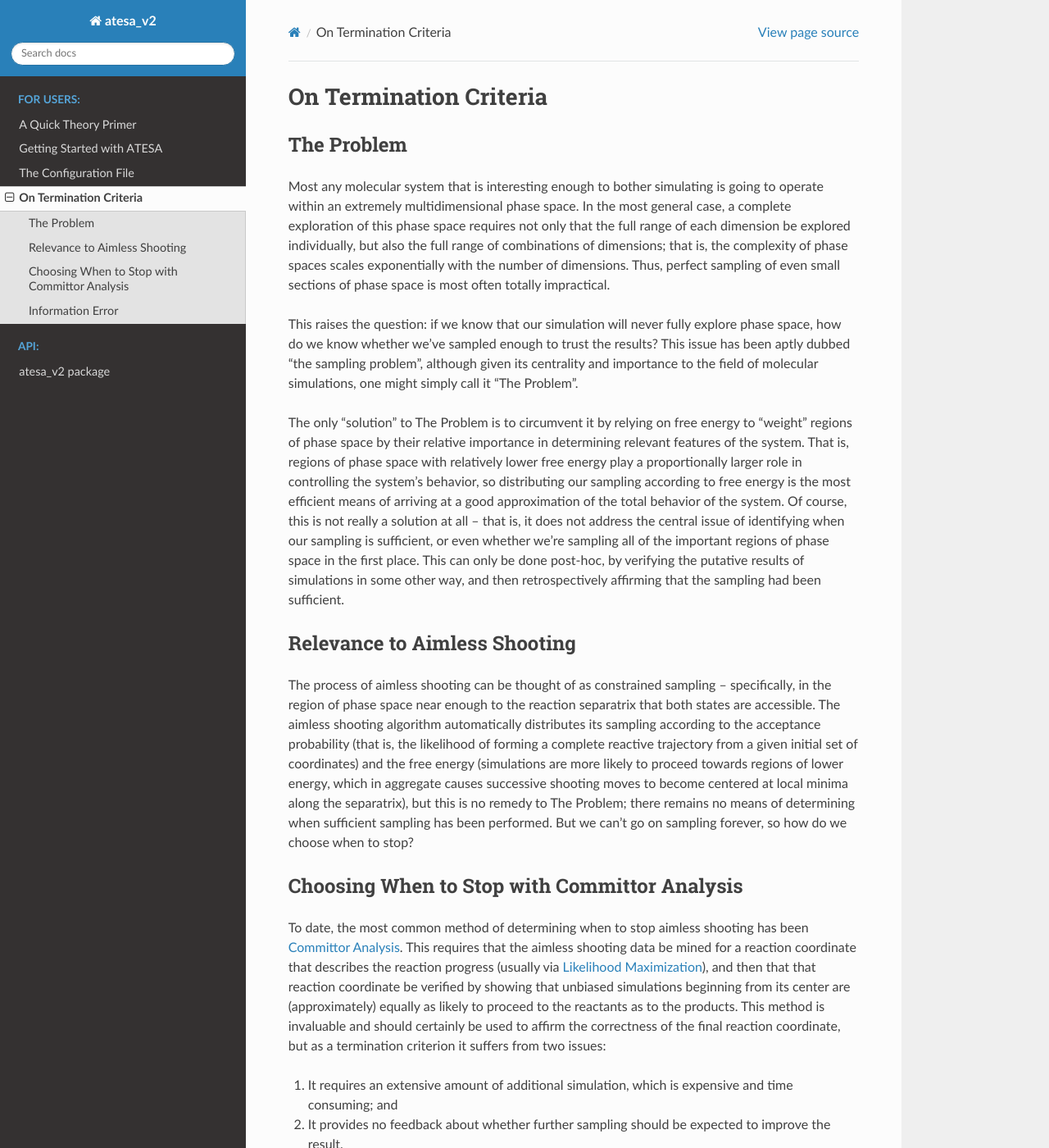
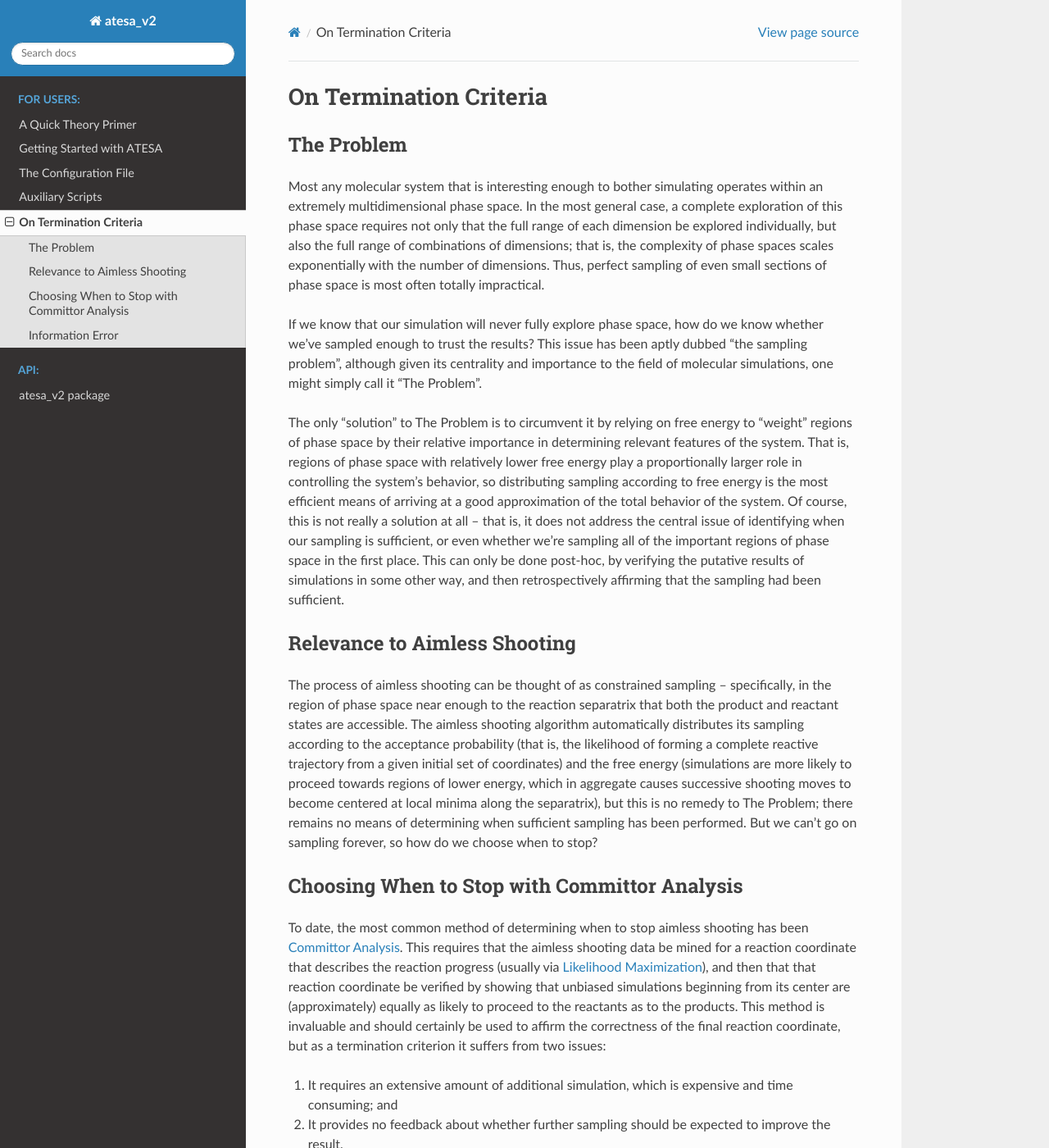
Before and after one commit to team-mayes/atesa, a Sphinx documentation site: the page built from docs/on_termination_criteria.rst, in a window 1280 px wide and 1400 px high. Shown: the whole window at 82% size. Built offline with Sphinx 7.4.7 and the Read the Docs theme 2.0.0, drawn with Linux system fonts in a browser that asks for light colours; the version number could not be read and is left out; some of the changed text lies outside the part shown.

```diff
--- a/docs/conf.py
+++ b/docs/conf.py
@@ -16,6 +16,9 @@
 import os
 import sys
 sys.path.insert(0, os.path.abspath('..'))
+#sys.path.insert(0, '/Users/tburgin/miniconda3/lib/python3.7/site-packages')
+
+#sys.path = ['', '/Users/tburgin/miniconda3/lib/python37.zip', '/Users/tburgin/miniconda3/lib/python3.7', '/Users/tburgin/miniconda3/lib/python3.7/lib-dynload', '/Users/tburgin/miniconda3/lib/python3.7/site-packages', '/Users/tburgin/Documents/PycharmProjects/atesa_v2']
 
 import atesa_v2
 
--- a/docs/getting_started.rst
+++ b/docs/getting_started.rst
@@ -22,6 +22,4 @@
 The Configuration File
 ----------------------
 
-ATESA comes packaged with a configuration (or "config") file containing the default value for every setting; however, these defaults are set internally to the software and will still be used if the line that sets them is omitted from the configuration file.
-
-Certain settings should be given regardless of the job type, while others are necessary for only a subset of job types. Recommendations for each job type as well as detailed documentation of each setting are available on the :ref:`TheConfigFile` page.
+ATESA requires a configuration (or "config") file to define its job type and other behavior. Recommendations for each job type as well as detailed documentation of each setting are available on the :ref:`TheConfigFile` page.
--- a/docs/index.rst
+++ b/docs/index.rst
@@ -19,6 +19,7 @@
    theory_of_operation
    getting_started
    the_config_file
+   auxiliary_scripts
    on_termination_criteria
 
 .. toctree::
--- a/docs/on_termination_criteria.rst
+++ b/docs/on_termination_criteria.rst
@@ -6,21 +6,21 @@
 The Problem
 -----------
 
-Most any molecular system that is interesting enough to bother simulating is going to operate within an extremely multidimensional phase space. In the most general case, a complete exploration of this phase space requires not only that the full range of each dimension be explored individually, but also the full range of combinations of dimensions; that is, the complexity of phase spaces scales exponentially with the number of dimensions. Thus, perfect sampling of even small sections of phase space is most often totally impractical.
+Most any molecular system that is interesting enough to bother simulating operates within an extremely multidimensional phase space. In the most general case, a complete exploration of this phase space requires not only that the full range of each dimension be explored individually, but also the full range of combinations of dimensions; that is, the complexity of phase spaces scales exponentially with the number of dimensions. Thus, perfect sampling of even small sections of phase space is most often totally impractical.
 
-This raises the question: if we know that our simulation will never fully explore phase space, how do we know whether we've sampled enough to trust the results? This issue has been aptly dubbed "the sampling problem", although given its centrality and importance to the field of molecular simulations, one might simply call it "The Problem".
+If we know that our simulation will never fully explore phase space, how do we know whether we've sampled enough to trust the results? This issue has been aptly dubbed "the sampling problem", although given its centrality and importance to the field of molecular simulations, one might simply call it "The Problem".
 
-The only "solution" to The Problem is to circumvent it by relying on free energy to "weight" regions of phase space by their relative importance in determining relevant features of the system. That is, regions of phase space with relatively lower free energy play a proportionally larger role in controlling the system's behavior, so distributing our sampling according to free energy is the most efficient means of arriving at a good approximation of the total behavior of the system. Of course, this is not really a solution at all -- that is, it does not address the central issue of identifying when our sampling is sufficient, or even whether we're sampling all of the important regions of phase space in the first place. This can only be done post-hoc, by verifying the putative results of simulations in some other way, and then retrospectively affirming that the sampling had been sufficient.
+The only "solution" to The Problem is to circumvent it by relying on free energy to "weight" regions of phase space by their relative importance in determining relevant features of the system. That is, regions of phase space with relatively lower free energy play a proportionally larger role in controlling the system's behavior, so distributing sampling according to free energy is the most efficient means of arriving at a good approximation of the total behavior of the system. Of course, this is not really a solution at all -- that is, it does not address the central issue of identifying when our sampling is sufficient, or even whether we're sampling all of the important regions of phase space in the first place. This can only be done post-hoc, by verifying the putative results of simulations in some other way, and then retrospectively affirming that the sampling had been sufficient.
 
 Relevance to Aimless Shooting
 -----------------------------
 
-The process of aimless shooting can be thought of as constrained sampling -- specifically, in the region of phase space near enough to the reaction separatrix that both states are accessible. The aimless shooting algorithm automatically distributes its sampling according to the acceptance probability (that is, the likelihood of forming a complete reactive trajectory from a given initial set of coordinates) and the free energy (simulations are more likely to proceed towards regions of lower energy, which in aggregate causes successive shooting moves to become centered at local minima along the separatrix), but this is no remedy to The Problem; there remains no means of determining when sufficient sampling has been performed. But we can't go on sampling forever, so how do we choose when to stop?
+The process of aimless shooting can be thought of as constrained sampling -- specifically, in the region of phase space near enough to the reaction separatrix that both the product and reactant states are accessible. The aimless shooting algorithm automatically distributes its sampling according to the acceptance probability (that is, the likelihood of forming a complete reactive trajectory from a given initial set of coordinates) and the free energy (simulations are more likely to proceed towards regions of lower energy, which in aggregate causes successive shooting moves to become centered at local minima along the separatrix), but this is no remedy to The Problem; there remains no means of determining when sufficient sampling has been performed. But we can't go on sampling forever, so how do we choose when to stop?
 
 Choosing When to Stop with Committor Analysis
 ---------------------------------------------
 
-To date, the most common method of determining when to stop aimless shooting has been :ref:`CommittorAnalysis`. This requires that the aimless shooting data be mined for a reaction coordinate that describes the reaction progress (usually via :ref:`LikelihoodMaximization`), and then that that reaction coordinate be verified by showing that unbiased simulations beginning from its center are (approximately) equally as likely to proceed to the reactants as to the products. This method is invaluable and should certainly be used to affirm the correctness of the final reaction coordinate, but as a termination criterion it suffers from two issues:
+To date, the most common method of determining when to stop aimless shooting has been :ref:`CommittorAnalysis`. This requires that the aimless shooting data be mined for a reaction coordinate that describes the reaction progress (usually via :ref:`LikelihoodMaximizationTheory`), and then that that reaction coordinate be verified by showing that unbiased simulations beginning from its center are (approximately) equally as likely to proceed to the reactants as to the products. This method is invaluable and should certainly be used to affirm the correctness of the final reaction coordinate, but as a termination criterion it suffers from two issues:
 
 #. It requires an extensive amount of additional simulation, which is expensive and time consuming; and
 
--- a/docs/the_config_file.rst
+++ b/docs/the_config_file.rst
@@ -71,7 +71,9 @@
 Committor Analysis
 ~~~~~~~~~~~~~~~~~~
 
+After completing aimless shooting, the next step is to obtain a reaction coordinate and verify it with committor analysis. Before running committor analysis, the user should call  likelihood maximization (lmax.py, see :ref:`LikelihoodMaximization`) and reaction coordinate evaluation (rc_eval.py, see :ref:`RCEval`).
 
+Then,
 
 Full Configuration Options
 --------------------------
--- a/docs/theory_of_operation.rst
+++ b/docs/theory_of_operation.rst
@@ -27,12 +27,12 @@
 
 ATESA also features a suite of analysis and utility tools that run in much the same fashion. Most importantly, once aimless shooting has been completed (see :ref:`OnTerminationCriteria`), ATESA can be used to automate likelihood maximization to mine the data for a reaction coordinate that describes the transition path, committor analysis to verify that reaction coordinate, and equilibrium path sampling to obtain the free energy profile along it.
 
-.. _LikelihoodMaximization:
+.. _LikelihoodMaximizationTheory:
 
 Likelihood Maximization
 -----------------------
 
-The product of aimless shooting is a (large) set of combined variable (CV) values paired with corresponding commitment basins (products or reactants). In order to convert this information into a usable form, the method of likelihood maximization can be used to select a model that describes the reaction progress in terms of relatively few parameters. ATESA uses the intertial likelihood maximization procedure first published in `Peters 2012 <https://doi.org/10.1016/j.cplett.2012.10.051>`_.
+The product of aimless shooting is a (large) set of combined variable (CV) values paired with corresponding commitment basins (products or reactants). In order to convert this information into a usable form, the method of likelihood maximization can be used to select a model that describes the reaction progress in terms of relatively few parameters. ATESA supports the intertial likelihood maximization procedure first published in `Peters 2012 <https://doi.org/10.1016/j.cplett.2012.10.051>`_, in addition to the original non-inertial procedure. For details on ATESA's implementation of likelihood maximization, see :ref:`LikelihoodMaximization`.
 
 .. _CommittorAnalysis:
 
```
Also changed, not shown: other parts of docs/on_termination_criteria.rst (+3 -3 lines), other parts of docs/the_config_file.rst (+2 -0 lines), docs/auxiliary_scripts.rst (added, +90 -0 lines), docs/_images/two-line_test.png (added), docs/two-line_test.png (added), 7 other files.
